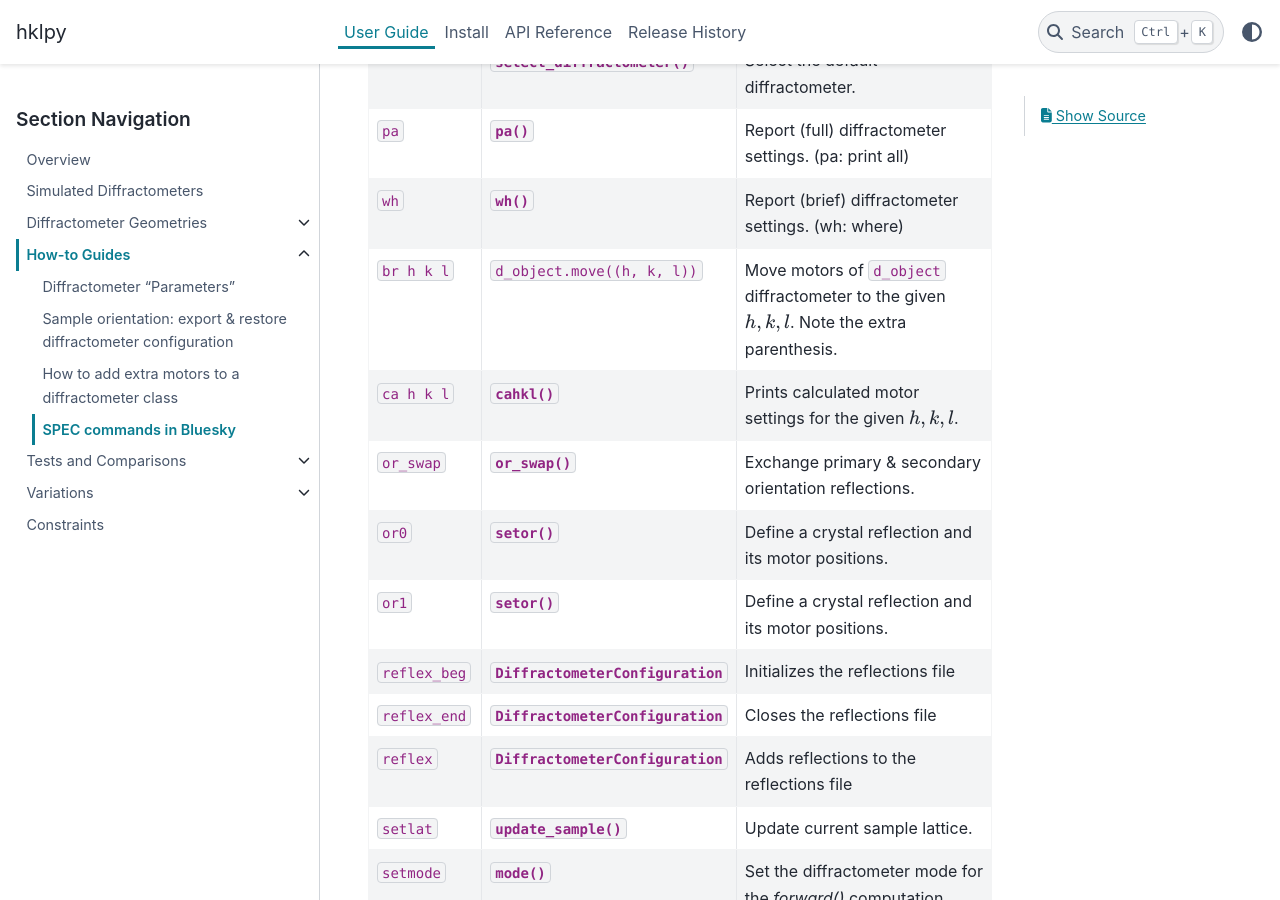
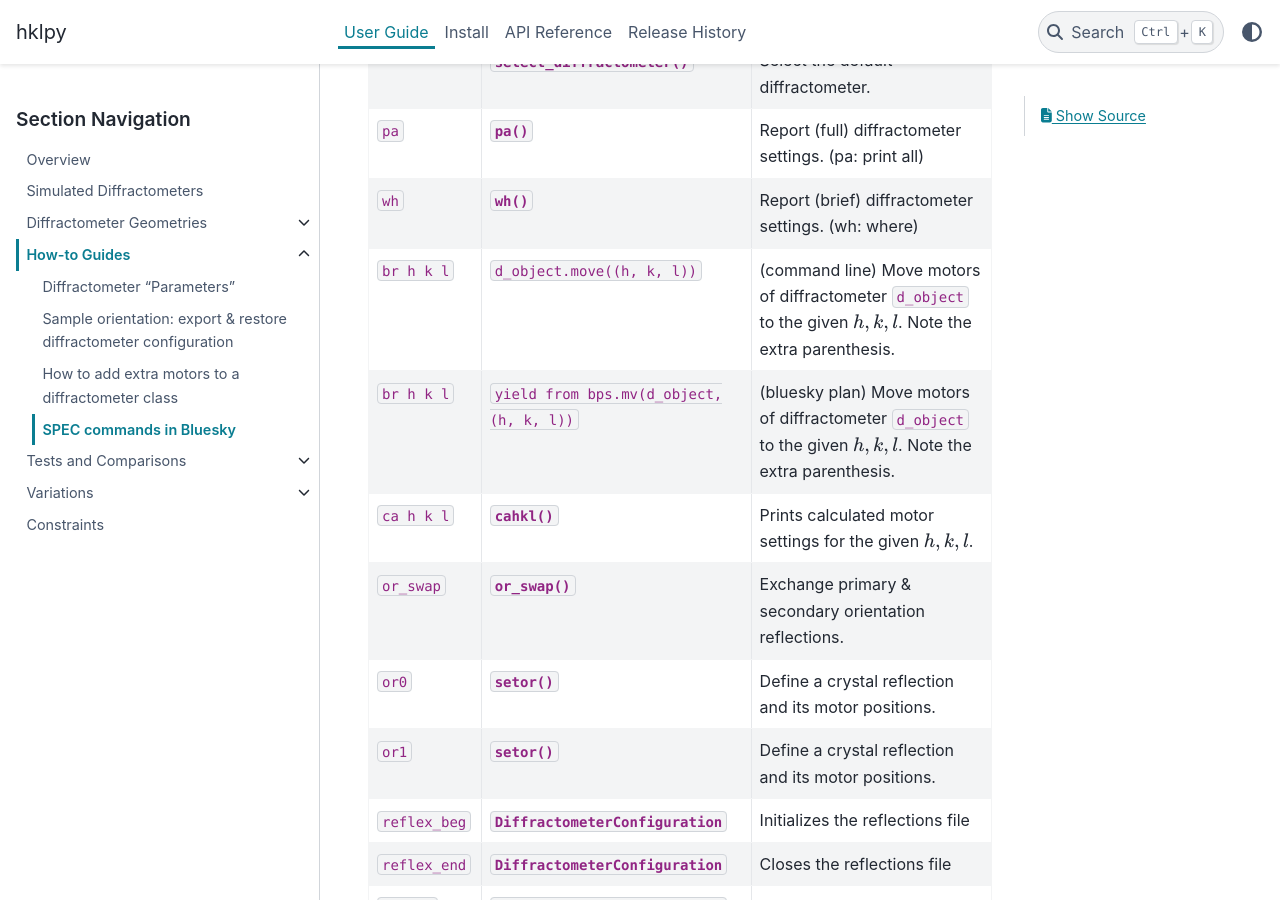
Before and after one commit to bluesky/hklpy, a Sphinx documentation site: the page built from docs/source/examples/notebooks/how_spec_commands.rst, in a window 1280 px wide and 900 px high, scrolled down 389 px. Built offline with Sphinx 7.4.7 and the PyData theme 0.15.4, drawn with Linux system fonts in a browser that asks for light colours; pages that are not in the unit, such as notebooks, are missing from menus; the version number could not be read and is left out; some of the changed text lies outside the part shown.

Commit message:
DOC #326 spec-to-bluesky suggestions

```diff
--- a/docs/source/examples/notebooks/how_spec_commands.rst
+++ b/docs/source/examples/notebooks/how_spec_commands.rst
@@ -23,7 +23,8 @@ See section :ref:`user` for more |hklpy| commands.
 --               :func:`~hkl.user.select_diffractometer`                        Select the default diffractometer.
 ``pa``           :func:`~hkl.user.pa`                                           Report (full) diffractometer settings.  (pa: print all)
 ``wh``           :func:`~hkl.user.wh`                                           Report (brief) diffractometer settings. (wh: where)
-``br h k l``     ``d_object.move((h, k, l))``                                   Move motors of ``d_object`` diffractometer to the given :math:`h, k, l`.  Note the extra parenthesis.
+``br h k l``     ``d_object.move((h, k, l))``                                   (command line) Move motors of diffractometer ``d_object`` to the given :math:`h, k, l`.  Note the extra parenthesis.
+``br h k l``     ``yield from bps.mv(d_object, (h, k, l))``                     (bluesky plan) Move motors of diffractometer ``d_object`` to the given :math:`h, k, l`.  Note the extra parenthesis.
 ``ca h k l``     :func:`~hkl.user.cahkl`                                        Prints calculated motor settings for the given :math:`h, k, l`.
 ``or_swap``      :func:`~hkl.user.or_swap()`                                    Exchange primary & secondary orientation reflections.
 ``or0``          :func:`~hkl.user.setor`                                        Define a crystal reflection and its motor positions.
@@ -48,4 +49,5 @@ See section :ref:`user` for more |hklpy| commands.
 ``mz``           TODO:                                                          Move zone
 ``pl``           TODO:                                                          Set the scattering plane
 ``sz``           TODO:                                                          Set zone
+``reflex``       TODO:                                                          Least squares refinement of lattice parameters from list of reflections
 ===============  =============================================================  ============
```
